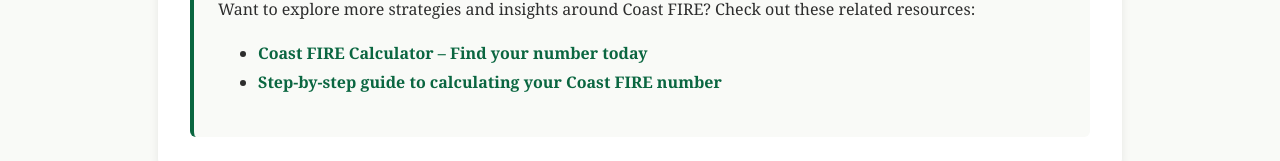
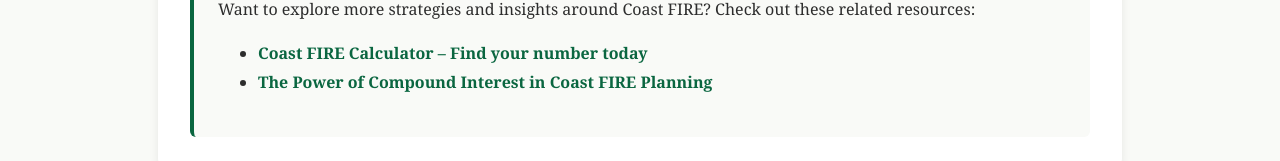
Before and after one commit to coastfirecalc/coast-fire-guide, a plain HTML site: page index.html in a window 1280 px wide. Shown: the part 2612-2773 px from the top of the page. Drawn offline with Linux system fonts and the light colour scheme.

Commit message:
Update index.html

```diff
--- a/index.html
+++ b/index.html
@@ -139,7 +139,7 @@
   <p>Want to explore more strategies and insights around Coast FIRE? Check out these related resources:</p>
   <ul>
     <li> <a href="https://coastfirecalc.com" target="_blank">Coast FIRE Calculator – Find your number today</a></li>
-    <li> <a href="{next_site_url}" target="_blank">Step-by-step guide to calculating your Coast FIRE number</a></li>
+    <li> <a href="https://compoundinterest.ct.ws/" target="_blank">The Power of Compound Interest in Coast FIRE Planning</a></li>
   </ul>
 </section>
 
```
